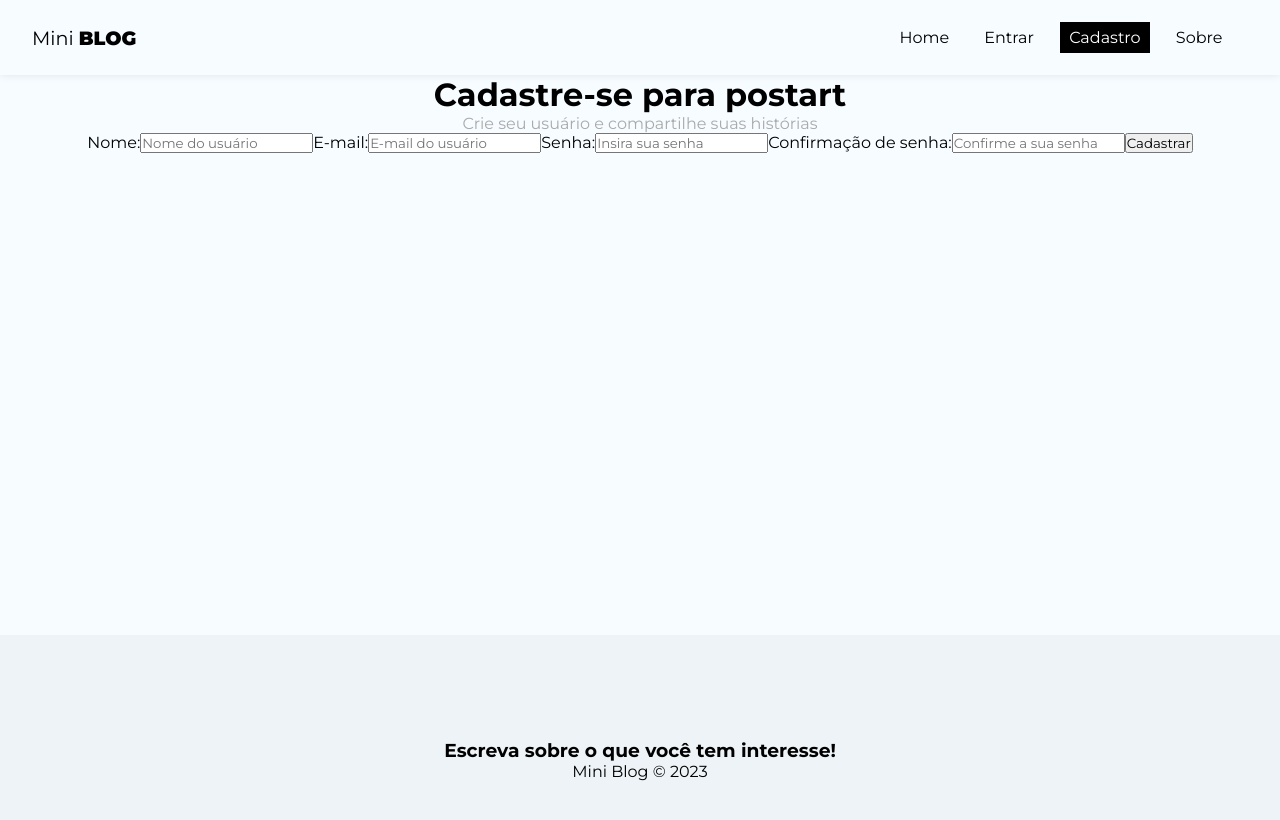
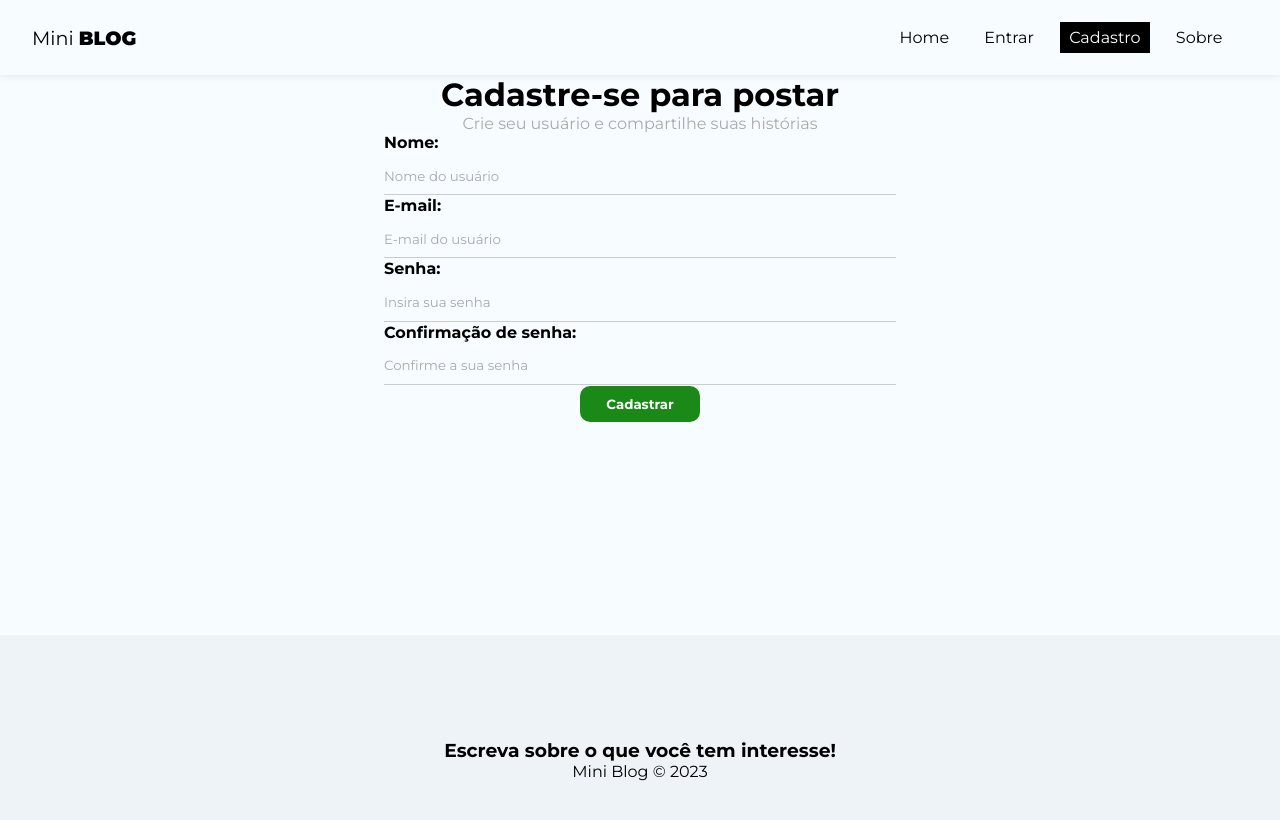
Before and after one commit to MarlonChi/mini-blog, a React (Vite) app: page /register in a window 1280 px wide. Shown: the top 820 px of the page. Built offline with nearby package versions, Linux system fonts and the light colour scheme.

Commit message:
:lipstick: Form global styles

```diff
--- a/src/pages/Register/Register.jsx
+++ b/src/pages/Register/Register.jsx
@@ -5,7 +5,7 @@
 export const Register = () => {
   return (
     <div className="Register">
-      <h1>Cadastre-se para postart</h1>
+      <h1>Cadastre-se para postar</h1>
       <p>Crie seu usuário e compartilhe suas histórias</p>
       <form>
         <label>
--- a/src/styles/global.scss
+++ b/src/styles/global.scss
@@ -30,6 +30,11 @@
   outline: none;
 }
 
+input::placeholder,
+textarea::placeholder {
+  color: #aaa;
+}
+
 a {
   text-decoration: none;
   background-color: transparent;
@@ -43,3 +48,79 @@
     color: #bbb;
   }
 }
+
+form {
+  max-width: 40%;
+  margin: 0 auto;
+}
+
+label {
+  display: flex;
+  flex-direction: column;
+  margin-bottom: 0.1rem;
+}
+
+label span {
+  margin-bottom: 0.3em;
+  font-weight: bold;
+  text-align: left;
+}
+
+input,
+textarea {
+  box-sizing: border-box;
+  border: none;
+  border-bottom: 1px solid #ccc;
+  padding: 0.8em 0;
+  background-color: transparent;
+}
+
+.btn {
+  background-color: #1a8918;
+  color: #fff;
+  text-align: center;
+  cursor: pointer;
+  border-radius: 1rem;
+  width: 12rem;
+  font-weight: bold;
+  border: none;
+  padding: 1rem 1.5rem;
+}
+
+.btn.btn-dark {
+  background: #000;
+  border-radius: 0;
+}
+
+.btn.btn-outline {
+  background-color: transparent;
+  border-radius: 0;
+  color: #000;
+  border: 1px solid #000;
+  padding: 0.7rem 3rem;
+}
+
+.btn:hover {
+  background-color: #07f30c;
+  color: #fff;
+}
+
+.btn.btn-outline:hover {
+  background-color: #000;
+}
+
+.btn.btn-danger:hover {
+  background-color: #dc3545;
+}
+
+button[disabled] {
+  background-color: #aaa;
+}
+
+.container .error {
+  color: #721c24;
+  background-color: #f8d7da;
+  border: 1px solid #f5c6cb;
+  padding: 0.5rem;
+  border-radius: 0.5rem;
+}
```
